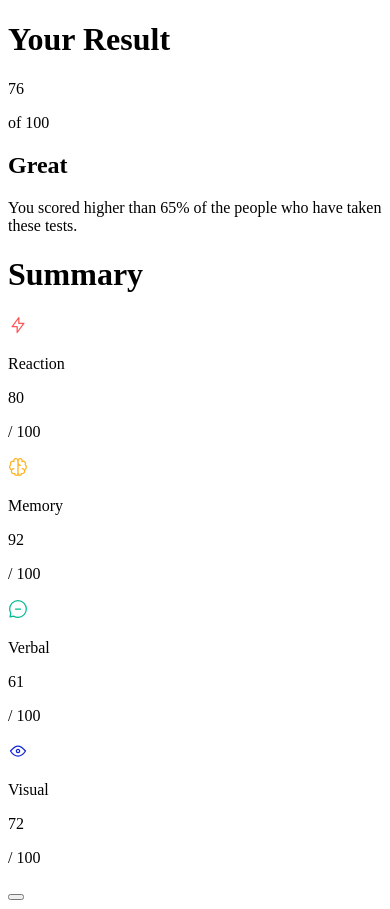
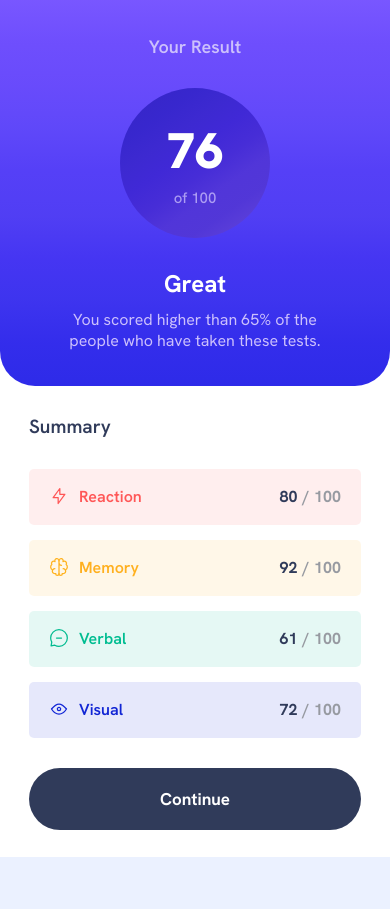
Before and after one commit to adimidania/results-summary-component, a plain HTML site: page index.html in a window 390 px wide. After the commit the page ends 857 px from the top, so only its background shows below. Drawn offline with Linux system fonts and the light colour scheme.

Commit message:
Write CSS for Mobile view

```diff
--- a/index.html
+++ b/index.html
@@ -4,22 +4,25 @@
   <meta charset="UTF-8">
   <meta name="viewport" content="width=device-width, initial-scale=1.0"> <!-- displays site properly based on user's device -->
   <link rel="icon" type="image/png" sizes="32x32" href="./assets/images/favicon-32x32.png">
+  <link rel="stylesheet" href="style.css">
   <title>Frontend Mentor | Results summary component</title>
 </head>
 <body>
   <div class="component">
     <div class="results">
       <h1>Your Result</h1>
-      <div>
+      <div class="overall-score">
         <p class="numerator">76</p>
         <p class="denominator">of 100</p>
       </div>
-      <h2>Great</h2>
-      <p>You scored higher than 65% of the people who have taken these tests.</p>
+      <div class="statement">
+        <h2>Great</h2>
+        <p>You scored higher than 65% of the people who have taken these tests.</p>
+      </div>
     </div>
     <div class="summary">
       <h1>Summary</h1>
-      <div class="summary">
+      <div class="summary-aspects">
         <div id="reaction">
           <div class="aspect">
             <svg xmlns="http://www.w3.org/2000/svg" width="20" height="20" fill="none" viewBox="0 0 20 20"><path stroke="#F55" stroke-linecap="round" stroke-linejoin="round" stroke-width="1.25" d="M10.833 8.333V2.5l-6.666 9.167h5V17.5l6.666-9.167h-5Z"/></svg>
@@ -27,7 +30,8 @@
           </div>
           <div class="score">
             <p class="numerator">80</p>
-            <p class="denominator">/ 100</p>
+            <p class="slash">/</p>
+            <p class="denominator">100</p>
           </div>
         </div>
         <div id="memory">
@@ -37,7 +41,8 @@
           </div>
           <div class="score">
             <p class="numerator">92</p>
-            <p class="denominator">/ 100</p>
+            <p class="slash">/</p>
+            <p class="denominator">100</p>
           </div>
         </div>
         <div id="verbal">
@@ -47,7 +52,8 @@
           </div>
           <div class="score">
             <p class="numerator">61</p>
-            <p class="denominator">/ 100</p>
+            <p class="slash">/</p>
+            <p class="denominator">100</p>
           </div>
         </div>
         <div id="visual">
@@ -57,12 +63,14 @@
           </div>
           <div class="score">
             <p class="numerator">72</p>
-            <p class="denominator">/ 100</p>
+            <p class="slash">/</p>
+            <p class="denominator">100</p>
           </div>
         </div>
       </div>
+      <button id="continue">Continue</button>
     </div>
-    <button id="continue"></button>
+
   </div>
 </body>
 </html>
--- /dev/null
+++ b/style.css
@@ -0,0 +1,185 @@
+@import url('https://fonts.googleapis.com/css2?family=Hanken+Grotesk:wght@100;200;300;400;500;600;700;800;900&display=swap');
+
+* {
+    font-family: 'Hanken Grotesk', sans-serif;
+    padding: 0;
+    margin: 0;
+    box-sizing: border-box;
+}
+
+body {
+    display: flex;
+    align-items: center;
+    justify-content: center;
+    background-color: hsl(221, 100%, 96%);
+    min-height: 100vh;
+}
+
+.component {
+    display: flex;
+    flex-direction: column;
+    background-color: hsl(0, 0%, 100%);
+    width: 100%;
+}
+
+.results, .summary {
+    display: flex;
+    flex-direction: column;
+    justify-content: center;
+    align-items: center;
+    gap: 30px;
+    width: 100%;
+}
+
+.results {
+    padding: 35px 50px;
+    border-radius: 0 0 35px 35px;
+}
+
+.summary {
+    padding: 27.5px 29px;
+}
+
+.overall-score {
+    display: flex;
+    flex-direction: column;
+    justify-content: center;
+    align-items: center;
+    padding: 20px;
+    width: 150px;
+    height: 150px;
+    border-radius: 100%;
+    gap: 5px;
+    background-image: linear-gradient(
+    325deg,
+    hsl(252deg 67% 55%) 0%,
+    hsl(251deg 67% 55%) 11%,
+    hsl(250deg 67% 53%) 22%,
+    hsl(250deg 68% 53%) 33%,
+    hsl(249deg 68% 51%) 44%,
+    hsl(248deg 68% 50%) 56%,
+    hsl(247deg 67% 49%) 67%,
+    hsl(246deg 68% 48%) 78%,
+    hsl(246deg 68% 47%) 89%,
+    hsl(245deg 68% 46%) 100%
+    );
+}
+
+.overall-score .numerator {
+    font-size: 50px;
+    font-weight: 900;
+}
+
+.overall-score .denominator {
+    font-size: 15px;
+    color: hsl(252, 91%, 87%);
+    opacity: 0.75;
+    font-weight: 500;
+}
+
+.results {
+    background-image: linear-gradient(
+    180deg,
+    hsl(252deg 100% 67%) 0%,
+    hsl(251deg 98% 65%) 11%,
+    hsl(250deg 96% 64%) 22%,
+    hsl(248deg 94% 63%) 33%,
+    hsl(247deg 92% 61%) 44%,
+    hsl(246deg 89% 60%) 56%,
+    hsl(245deg 88% 58%) 67%,
+    hsl(243deg 85% 57%) 78%,
+    hsl(242deg 83% 55%) 89%,
+    hsl(241deg 81% 54%) 100%
+    );
+    color: white;
+    text-align: center;
+}
+
+.results h1 {
+    font-size: 18px;
+    color: hsl(252, 91%, 87%);
+    font-weight: 600;
+}
+
+.statement {
+    display: flex;
+    flex-direction: column;
+    gap: 10px;
+}
+
+.statement p {
+    color: hsl(252, 91%, 87%);
+}
+
+.summary h1 {
+    font-size: 19px;
+    font-weight: 600;
+    color: hsl(224, 30%, 27%);
+}
+
+.summary > * {
+    width: 100%;
+}
+
+#reaction, #memory, #verbal, #visual, .score, .aspect {
+    display: flex;
+    flex-direction: row;
+    justify-content: space-between;
+}
+
+.aspect {
+    gap: 10px;
+}
+
+#reaction, #memory, #verbal, #visual {
+    padding: 17.5px 20px;
+    border-radius: 5px;
+    font-weight: 600;
+}
+
+#reaction {
+    background-color: hsla(0, 100%, 67%, 0.1);
+    color: hsl(0, 100%, 67%);
+}
+
+#memory {
+    background-color: hsla(39, 100%, 56%, 0.1);
+    color: hsl(39, 100%, 56%);
+}
+
+#verbal {
+    background-color: hsla(166, 100%, 37%, 0.1);
+    color: hsl(166, 100%, 37%);
+}
+
+#visual {
+    background-color: hsla(234, 85%, 45%, 0.1);
+    color: hsl(234, 85%, 45%);
+}
+
+.score {
+    gap: 5px;
+    color: hsl(222, 5%, 61%);
+    font-weight: 700;
+}
+
+.score .numerator {
+    color: hsl(224, 30%, 27%);
+}
+
+.summary-aspects {
+    display: flex;
+    flex-direction: column;
+    gap: 15px;
+}
+
+#continue {
+    padding: 20px;
+    font-size: 17px;
+    font-weight: 700;
+    color:hsl(0, 0%, 100%);
+    background-color: hsl(224, 30%, 27%);
+    border: none;
+    border-radius: 35px;
+    cursor: pointer;
+}
```
Also changed, not shown: assets/fonts/HankenGrotesk-VariableFont_wght.ttf (deleted), assets/fonts/README.txt (deleted), assets/fonts/static/HankenGrotesk-Bold.ttf (deleted), assets/fonts/static/HankenGrotesk-ExtraBold.ttf (deleted), assets/fonts/static/HankenGrotesk-Medium.ttf (deleted).
